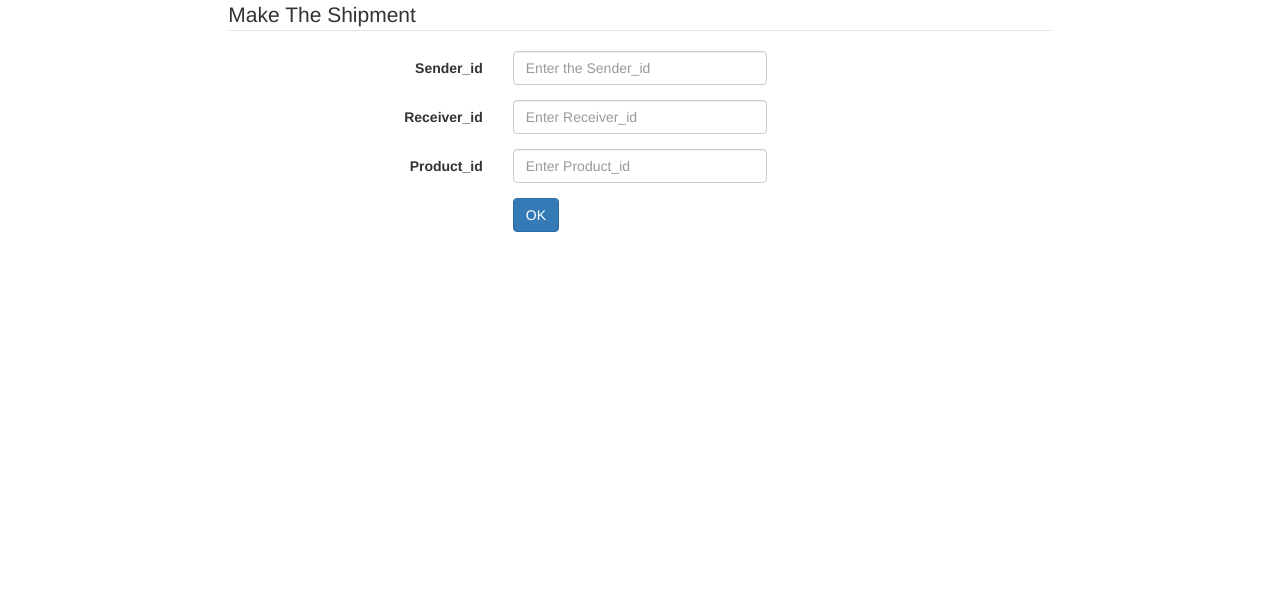
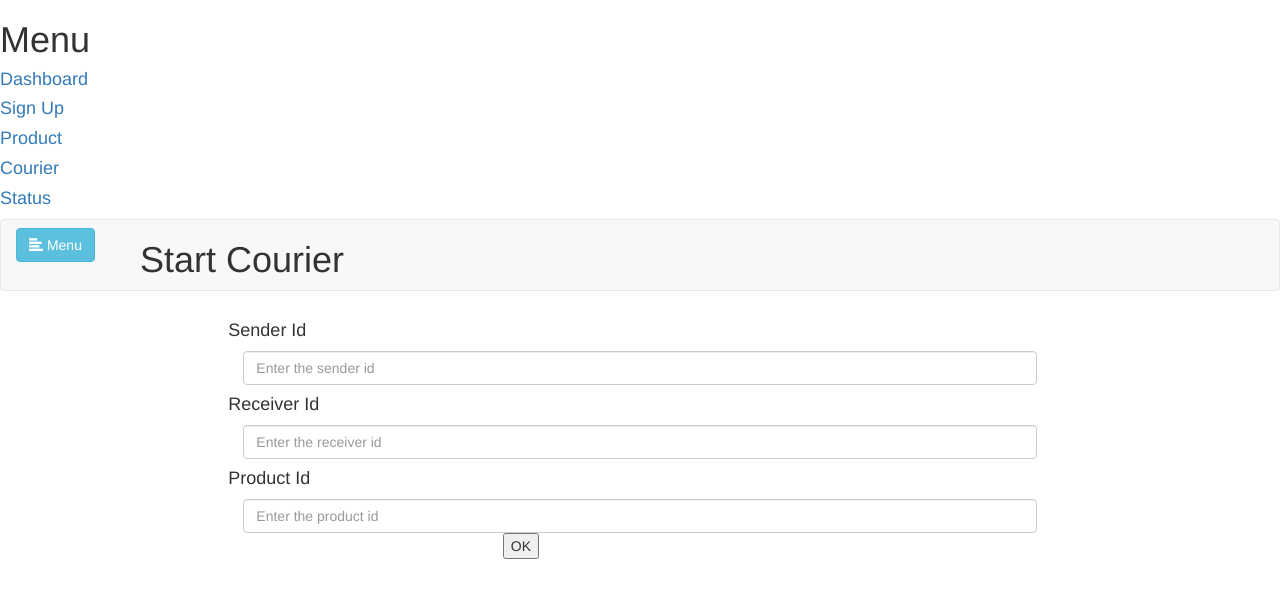
Before and after one commit to At0kSharma/cms_blockchain, a Flask app: page /courier in a window 1280 px wide. Shown: the top 598 px of the page. Run offline with Flask 2, Linux system fonts and the light colour scheme; some libraries are stand-ins or nearby versions.

Commit message:
Update courier.html

```diff
--- a/app/templates/courier.html
+++ b/app/templates/courier.html
@@ -1,64 +1,155 @@
 <!DOCTYPE html>
-<html lang="en" dir="ltr">
+<html>
 
 <head>
-    <link rel="stylesheet" href="https://maxcdn.bootstrapcdn.com/bootstrap/3.3.7/css/bootstrap.min.css"
-        integrity="sha384-BVYiiSIFeK1dGmJRAkycuHAHRg32OmUcww7on3RYdg4Va+PmSTsz/K68vbdEjh4u" crossorigin="anonymous">
-    <meta charset="utf-8">
-    <title></title>
+  <meta charset="utf-8">
+  <meta name="viewport" content="width=device-width, initial-scale=1.0">
+  <meta http-equiv="X-UA-Compatible" content="IE=edge">
+
+  <title>Collapsible sidebar using Bootstrap 3</title>
+
+  <!-- Bootstrap CSS CDN -->
+  <link rel="stylesheet" href="https://maxcdn.bootstrapcdn.com/bootstrap/3.3.7/css/bootstrap.min.css"
+    integrity="sha384-BVYiiSIFeK1dGmJRAkycuHAHRg32OmUcww7on3RYdg4Va+PmSTsz/K68vbdEjh4u" crossorigin="anonymous">
+  <link href="{{ url_for('static',filename='css/style.css') }}" rel="stylesheet">
+
 </head>
 
 <body>
-    <div class="col-md-2"></div>
-    <div class="col-md-8">
+
+
+
+  <div class="wrapper">
+    <!-- Sidebar Holder -->
+    <nav id="sidebar">
+      <div class="sidebar-header">
+        <h1>Menu</h1>
+      </div>
+
+      <ul class="list-unstyled components">
+          <li>
+              <a href="{{ url_for('dashboard') }}"><h4>Dashboard</h4></a>
+          </li>
+          <li>
+              <a href="{{ url_for('sign') }}"><h4>Sign Up</h4></a>
+          </li>
+          <li>
+              <a href="{{ url_for('product') }}"><h4>Product</h4></a>
+          </li>
+          <li>
+              <a href="{{ url_for('courier') }}"><h4>Courier</h4></a>
+          </li>
+          <li>
+              <a href="{{ url_for('status') }}"><h4>Status</h4></a>
+          </li>
+      </ul>
+
+    </nav>
+
+    <!-- Page Content Holder -->
+    <div id="content">
+
+      <nav class="navbar navbar-default">
+        <div class="container-fluid">
+
+          <div class="navbar-header">
+            <button type="button" id="sidebarCollapse" class="btn btn-info navbar-btn">
+              <i class="glyphicon glyphicon-align-left"></i>
+              <span>Menu</span>
+            </button>
+          </div>
+          <div class="navbar-header">
+            <div class="col-md-1"></div>
+            <div class="col-md-10">
+              <h1>Start Courier</h1>
+            </div>
+            <div class="col-md-1"></div>
+          </div>
+        </div>
+      </nav>
+
+      <div class="container-fluid">
         <form class="form-horizontal" method="POST" action="">
-            <fieldset>
+          <fieldset>
 
-                <!-- Form Name -->
-                <legend>Make The Shipment</legend>
+            <div class="row">
+              <div class="col-md-2"></div>
+              <div class="col-md-8">
+                <h4>Sender Id</h4>
+                <div class="col-md-12">
+                  <input id="sender" name="sender" type="text" placeholder="Enter the sender id" class="form-control input-md"
+                    required="">
+                </div>
+              </div>
+              <div class="col-md-2"></div>
+            </div>
 
-                <!-- Text input-->
-                <div class="form-group">
-                    <label class="col-md-4 control-label" for="sender">Sender_id</label>
-                    <div class="col-md-4">
-                        <input id="sender" name="sender" type="text" placeholder="Enter the Sender_id"
-                            class="form-control input-md" required="">
+            <div class="row">
+              <div class="col-md-2"></div>
+              <div class="col-md-8">
+                <h4>Receiver Id</h4>
+                <div class="col-md-12">
+                  <input id="receiver" name="receiver" type="text" placeholder="Enter the receiver id"
+                    class="form-control input-md" required="">
+                </div>
+              </div>
+              <div class="col-md-2"></div>
+            </div>
 
-                    </div>
+            <div class="row">
+              <div class="col-md-2"></div>
+              <div class="col-md-8">
+                <h4>Product Id</h4>
+                <div class="col-md-12">
+                  <input id="product" name="product" type="text" placeholder="Enter the product id"
+                    class="form-control input-md" required="">
                 </div>
+              </div>
+              <div class="col-md-2"></div>
+            </div>
 
-                <!-- Text input-->
-                <div class="form-group">
-                    <label class="col-md-4 control-label" for="receiver">Receiver_id</label>
-                    <div class="col-md-4">
-                        <input id="receiver" name="receiver" type="text" placeholder="Enter Receiver_id"
-                            class="form-control input-md" required="">
+            <div class="row">
+              <div class="col-md-2"></div>
+              <div class="col-md-8">
+                <label class="col-md-4 control-label" for="submit"></label>
+                <div >
+                  <button type="submit" class="button button1">OK</button>
+                </div>
+              </div>
+              <div class="col-md-2"></div>
+            </div>
 
-                    </div>
-                </div>
+          </fieldset>
+        </form>
 
-                <!-- Text input-->
-                <div class="form-group">
-                    <label class="col-md-4 control-label" for="product">Product_id</label>
-                    <div class="col-md-4">
-                        <input id="product" name="product" type="text" placeholder="Enter Product_id"
-                            class="form-control input-md" required="">
+      </div>
+    </div>
 
-                    </div>
-                </div>
 
-                <!-- Button -->
-                <div class="form-group">
-                    <label class="col-md-4 control-label" for="submit"></label>
-                    <div class="col-md-4">
-                        <button type="submit" class="btn btn-primary">OK</button>
-                    </div>
-                </div>
 
-            </fieldset>
-        </form>
-    </div>
-    <div class="col-md-2"></div>
+
+
+    <!-- jQuery CDN -->
+    <script src="https://code.jquery.com/jquery-1.12.0.min.js"></script>
+    <!-- Bootstrap Js CDN -->
+    <script src="https://maxcdn.bootstrapcdn.com/bootstrap/3.3.7/js/bootstrap.min.js"></script>
+    <!-- jQuery Custom Scroller CDN -->
+    <script
+      src="https://cdnjs.cloudflare.com/ajax/libs/malihu-custom-scrollbar-plugin/3.1.5/jquery.mCustomScrollbar.concat.min.js"></script>
+
+    <script type="text/javascript">
+      $(document).ready(function () {
+        $("#sidebar").mCustomScrollbar({
+          theme: "minimal"
+        });
+
+        $('#sidebarCollapse').on('click', function () {
+          $('#sidebar, #content').toggleClass('active');
+          $('.collapse.in').toggleClass('in');
+          $('a[aria-expanded=true]').attr('aria-expanded', 'false');
+        });
+      });
+    </script>
 </body>
 
 </html>
```
